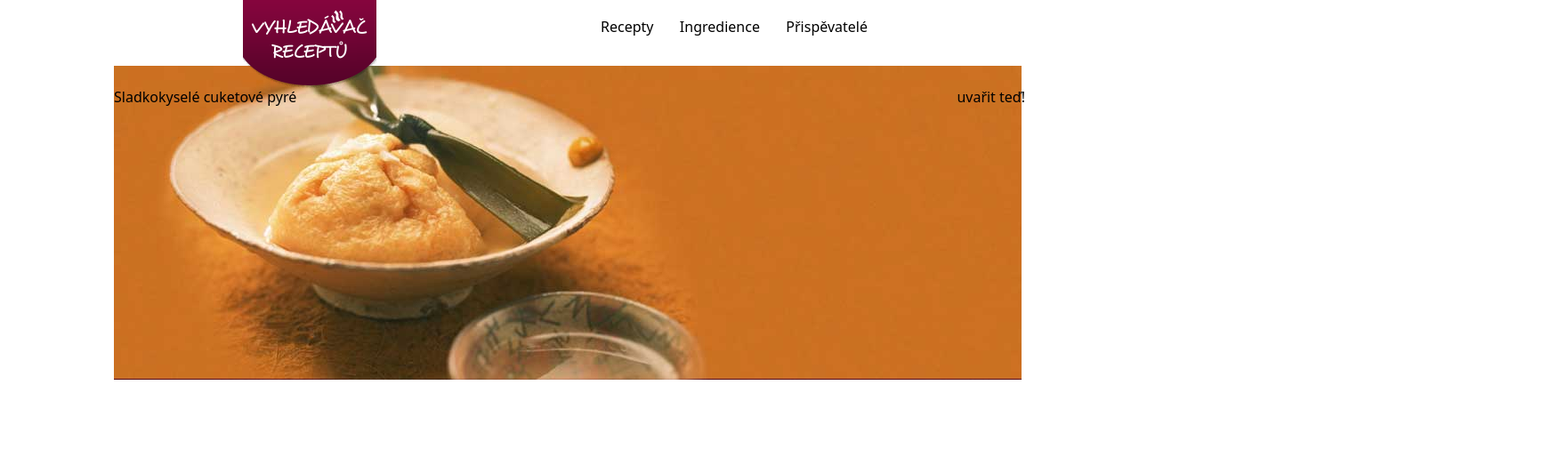
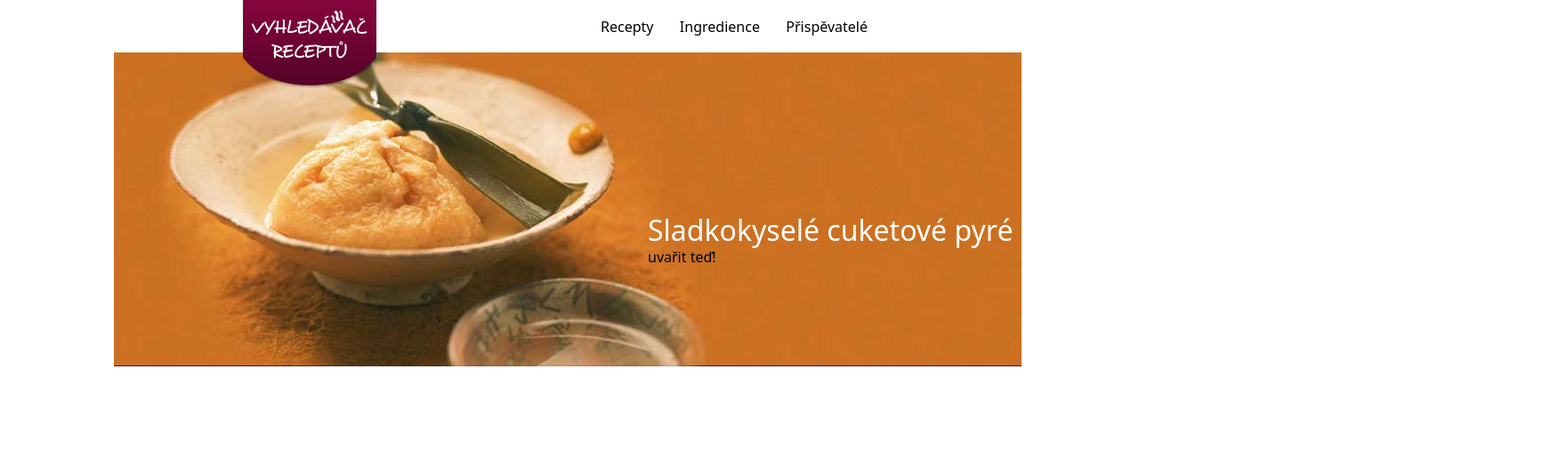
Before and after one commit to rstoweb/vyhledavac, a plain HTML site: page index.html in a window 1280 px wide. Shown: the whole page at 89% size, 1752 px wide, since content can reach past the window. Drawn offline with Linux system fonts and the light colour scheme.

Commit message:
Uprava bloku logo a promo

```diff
--- a/css/styly.css
+++ b/css/styly.css
@@ -4,21 +4,21 @@
 
 }
 
-header {
+.logo header {
     display: flex;
     justify-content: space-between;
 }
 
-.logo {
+.logo img {
     margin-left: 145px
 }
 
-nav {
+.logo nav {
    margin-right: 177px;
    margin-top: 20px;
 }
 
-nav ul {
+.logo nav ul {
     width: 300px;;
     display: flex;
     justify-content: space-between;
@@ -26,6 +26,17 @@ nav ul {
 
 .promo img {
     position: relative;
-    top: -45px;
+    top: -90px;
     z-index: -10;
 }
+
+.promo header{
+    position: relative;
+    top: 150px;
+    left: 600px;
+}
+.promo h1 {
+    font-size: 2rem;
+    color: white;
+    margin-bottom: 10px;
+}
--- a/index.html
+++ b/index.html
@@ -23,7 +23,7 @@
           </ul>
         </nav>
     </header>
-    </div>
+    </div><!-- logo -->
 
   <div class="promo">
     <header>
@@ -33,7 +33,8 @@
     <img src="obrazky/promo.jpg" alt="promo obrázek">
   </div>
 
-  </div>
+  </div><!-- promo -->
+
 
 </body>
 </html>
```
Also changed, not shown: 1 other file.
